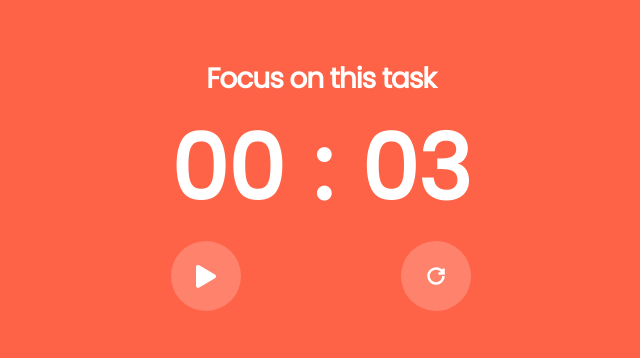
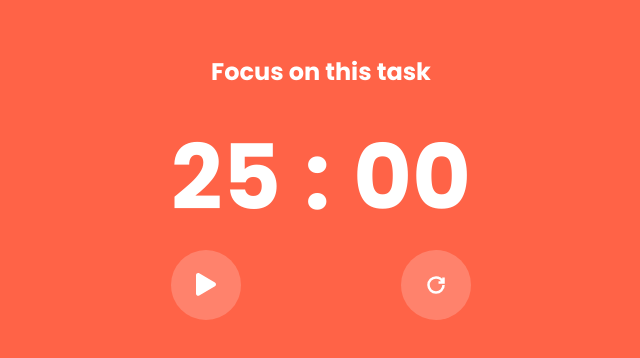
Before and after one commit to aiibe/timer, a React (Vite) app: page / in a window 1280 px wide. Shown: the part 214-572 px from the top of the page, without its empty margins (319-959 px from the left). Built offline with nearby package versions, Linux system fonts and the light colour scheme.

Commit message:
task editable

```diff
--- a/package.json
+++ b/package.json
@@ -11,6 +11,7 @@
 	"license": "ISC",
 	"devDependencies": {
 		"babel-core": "^6.26.3",
+		"babel-plugin-transform-object-rest-spread": "^6.26.0",
 		"babel-preset-env": "^1.7.0",
 		"babel-preset-react": "^6.24.1",
 		"node-sass": "^4.14.1",
--- a/src/com/App.jsx
+++ b/src/com/App.jsx
@@ -3,7 +3,8 @@ import { Play, Reset, Pause } from '../icons'
 
 export default function App() {
 	const interval = useRef()
-	const [time, setTime] = useState(3)
+	const [task, setTask] = useState('Focus on this task')
+	const [time, setTime] = useState(25 * 60)
 	const [status, setStatus] = useState(false)
 
 	// Stop countdown
@@ -27,12 +28,17 @@ export default function App() {
 		}
 	}
 
+	// Edit task
+	function editTask(event) {
+		setTask(event.target.value)
+	}
+
 	console.log('render')
 
 	return (
 		<div className='clock-frame'>
 			<div className='task'>
-				<h3>Focus on this task</h3>
+				<input type='text' value={task} onChange={editTask} />
 			</div>
 			<div className='digits'>
 				<div className='minutes'>
--- a/src/scss/style.scss
+++ b/src/scss/style.scss
@@ -1,4 +1,4 @@
-@import url('https://fonts.googleapis.com/css?family=Poppins&display=swap');
+@import url('https://fonts.googleapis.com/css?family=Poppins:400,700&display=swap');
 
 // Variables
 $font-color: #fff;
@@ -44,9 +44,13 @@ body,
 	.task {
 		text-align: center;
 
-		h3 {
-			margin-bottom: 0;
+		input[type='text'] {
+			font-family: inherit;
+			color: inherit;
 			font-weight: bold;
+			font-size: 2.4rem;
+			text-align: center;
+			border: 0;
 		}
 	}
 
```
Also changed, not shown: .babelrc, 1 other file (tests, documents, lock files or other folders).
